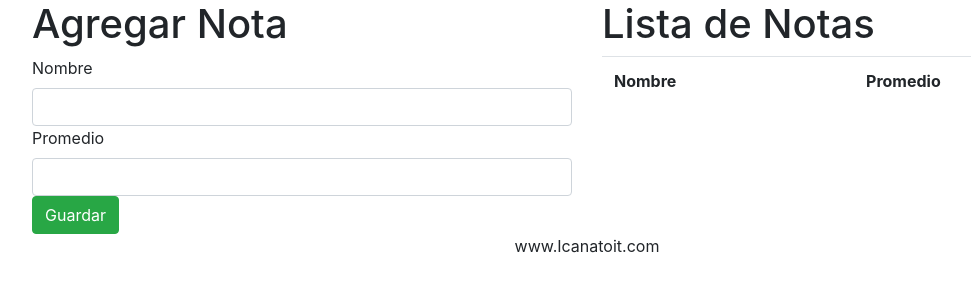
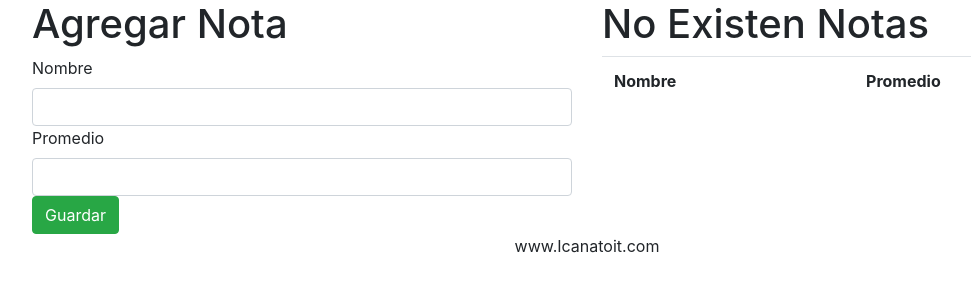
Before and after one commit to JuanjoDuke/CourseVueJs, a plain HTML site: page index.html in a window 1280 px wide. Shown: the whole page, without its empty margins (53-1024 px from the left). Drawn offline with nearby package versions, Linux system fonts and the light colour scheme.

Commit message:
use if and else directive to change the title in the second table depending on whether or not there are qualifications

```diff
--- a/index.html
+++ b/index.html
@@ -21,7 +21,8 @@
                     <input type="button" value="Guardar" class="btn btn-success" v-on:click="clicknote">
                 </div>
                 <div class="col-md-6 col-xs-12">
-                    <h1>Lista de Notas</h1>
+                    <h1 v-if="lista.length > 0">Lista de Notas</h1>
+                    <h1 v-else="lista">No Existen Notas</h1>
                     <table class="table">
                         <tr>
                             <th>Nombre</th>
--- a/js/principal.js
+++ b/js/principal.js
@@ -2,7 +2,10 @@ var app=new Vue({
     el :'#app',
     data:{
         lista : [
+
         ],
+        name : '',
+        average:''
     },
     methods: {
        clicknote: function(){
```
